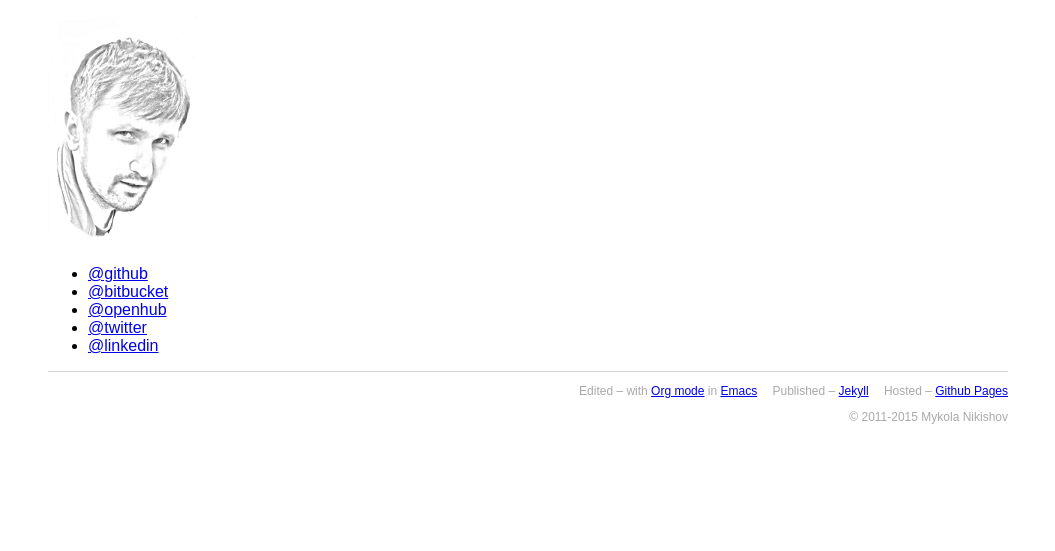
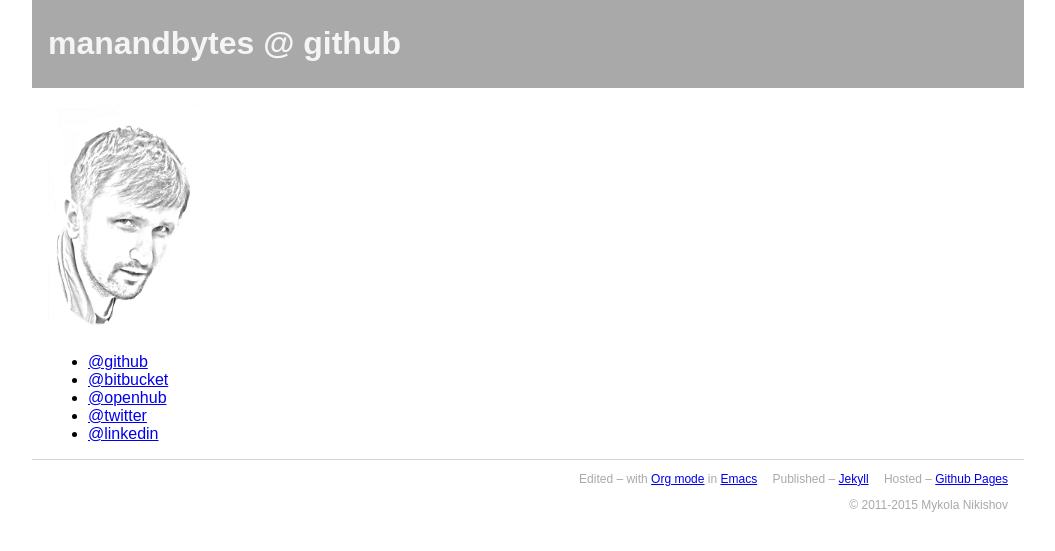
Before and after one commit to manandbytes/manandbytes.github.com, a Jekyll site: the page built from index.md, in a window 1280 px wide. Shown: the top 551 px of the page, without its empty margins (112-1167 px from the left). Built offline with Jekyll 4.4.1, drawn with Linux system fonts in a browser that asks for light colours.

Commit message:
Use HTML5 semantic elements

```diff
--- a/_layouts/default.html
+++ b/_layouts/default.html
@@ -9,14 +9,19 @@
     <link rel="sitemap" type="application/xml" title="Sitemap" href="/sitemap.xml" />
   </head>
   <body>
-    <div id="main">
+
+    <header>
+      <h1>{{ page.title }}</h1>
+    </header>
+
+    <main>
       {{ content }}
-    </div>
+    </main>
 
-    <div id="footer">
-        {% capture footer %}{% include footer.md%}{% endcapture %}
-        {{ footer | markdownify }}
-    </div>
+    <footer>
+      {% capture footer %}{% include footer.md%}{% endcapture %}
+      {{ footer | markdownify }}
+    </footer>
 
   </body>
 </html>
--- a/css/main.css
+++ b/css/main.css
@@ -4,19 +4,27 @@ html {
 
 body {
     padding: 0;
-    margin: 0 1rem;
+    margin: 0;
 }
 
-#main, #footer {
-    margin-left: auto;
-    margin-right: auto;
+header {
+    padding: 0.25rem 1rem;
+    max-width: 60rem;
+    margin: 0 auto;
+    color: whitesmoke;
+    background-color: darkgrey;
+}
+
+main, footer {
+    margin: 0 auto;
+    padding: 0 1rem;
     max-width: 60rem;
 }
 
-#main {
+main {
 }
 
-#footer {
+footer {
     margin-top: 1rem;
     text-align: right;
     font-size: 0.75rem;
@@ -24,7 +32,8 @@ body {
     border-top: 1px solid lightgrey;
 }
 
-#footer ul li {
+footer ul li {
     display: inline;
     margin-left: 0.75rem;
+    white-space: nowrap;
 }
--- a/index.md
+++ b/index.md
@@ -1,6 +1,6 @@
 ---
 layout: default
-title: Mykola Nikishov @ github
+title: manandbytes @ github
 ---
 ![me](/me.png)
 
```
